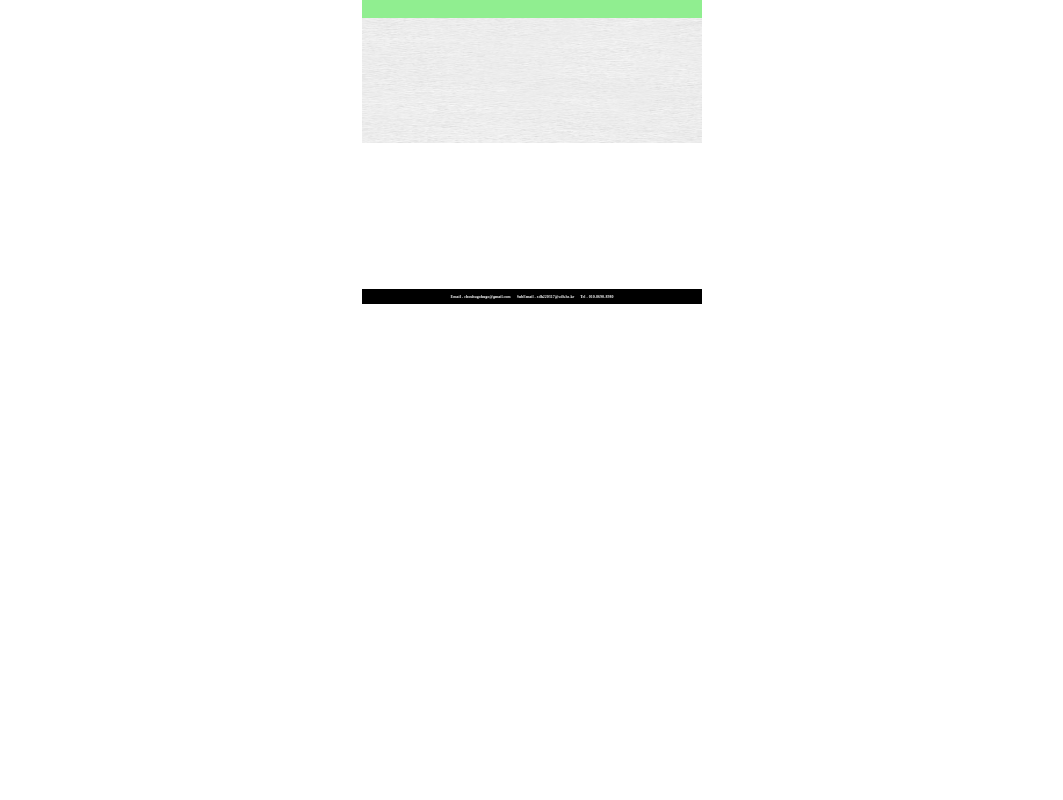
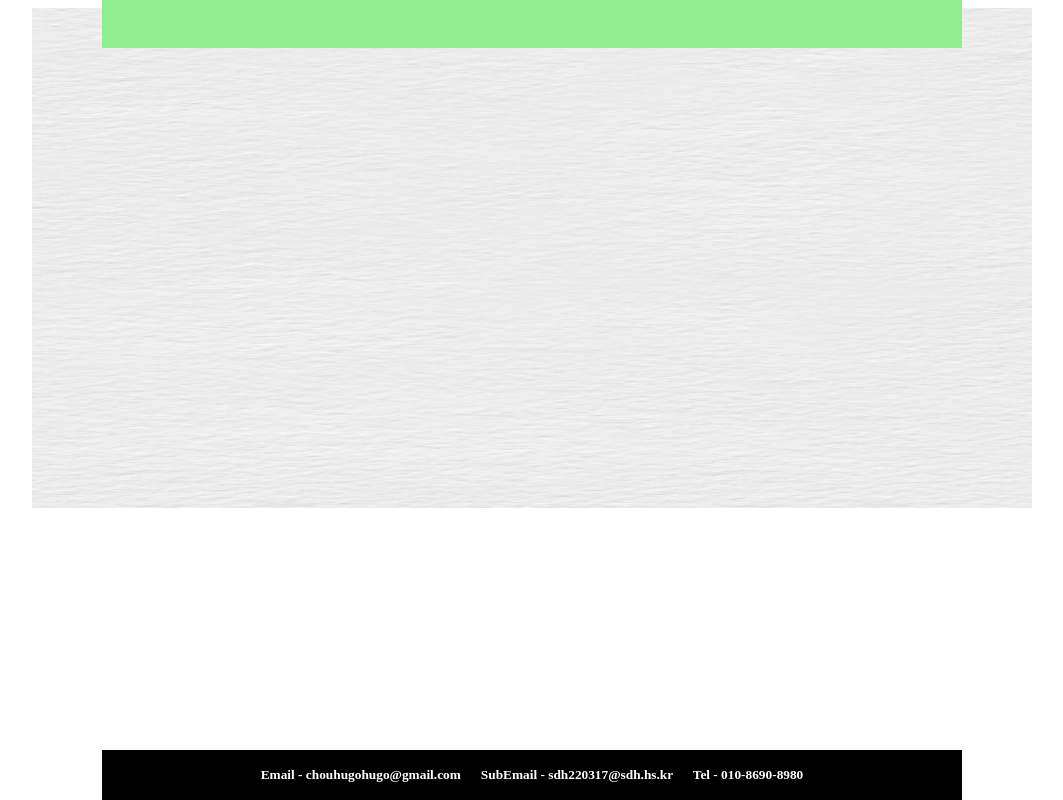
Before and after one commit to gamemonster1120/beyond, a plain HTML site: page html/recipe.html in a window 1280 px wide. Shown: the whole page, without its empty margins (108-1171 px from the left). Drawn offline with Linux system fonts and the light colour scheme.

Commit message:
10th commit

```diff
--- a/css/style2.css
+++ b/css/style2.css
@@ -21,8 +21,8 @@ body {
 
 #header {
     background: lightgreen;
-    width: 340px;
-    height: 20px;
+    width: 860px;
+    height: 50px;
     position: fixed;
     margin-top: -10px;
     z-index: 3;
@@ -31,19 +31,19 @@ body {
 
 #background {
     background-image: url(/image/background.PNG);
-    background-size: 340px 150px;
-    width: 340px;
-    height: 135px;
+    background-size: 1000px 500px;
+    width: 1000px;
+    height: 500px;
 
 
 }
 
 #under {
     background: black;
-    width: 340px;
-    height: 15px;
+    width: 860px;
+    height: 50px;
 
-    bottom: 62%;
+    bottom: 0%;
     position: fixed;
     z-index: 2;
     display: flex;
@@ -53,7 +53,7 @@ body {
 
 h2 {
     color: white;
-    font-size: 3pt;
+    font-size: 10pt;
     text-align: center;
     white-space: pre;
 }
```
